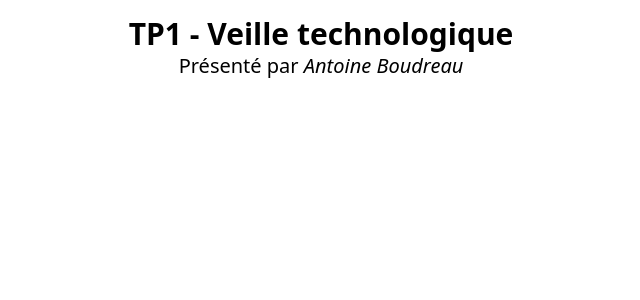
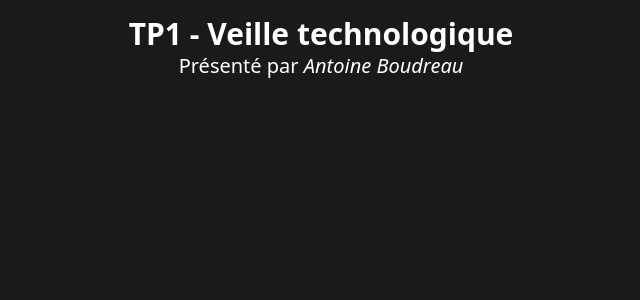
Before and after one commit to dev-t0ny/tp1-veille, a Vue app: page / in a window 1280 px wide. Shown: the top 300 px of the page, without its empty margins (319-959 px from the left). Built offline with nearby package versions, Linux system fonts and the light colour scheme.

Commit message:
test - tentative de déploiement

```diff
--- a/src/App.vue
+++ b/src/App.vue
@@ -1,10 +1,15 @@
-<script setup></script>
+
+<script setup>
+
+</script>
 
 <template>
-  <header></header>
+  <header>
+
+  </header>
 
   <main class="container mx-auto p-4">
-    <section class="text-center">
+    <section class="text-center text-white">
          <h1 class="text-3xl font-bold">TP1 - Veille technologique</h1>
          <h2 class="text-xl">Présenté par <em>Antoine Boudreau</em></h2>
     </section>
--- a/src/style.css
+++ b/src/style.css
@@ -1 +1,5 @@
 @import "tailwindcss";
+
+* {
+    background-color: #181A1B;
+}
```
